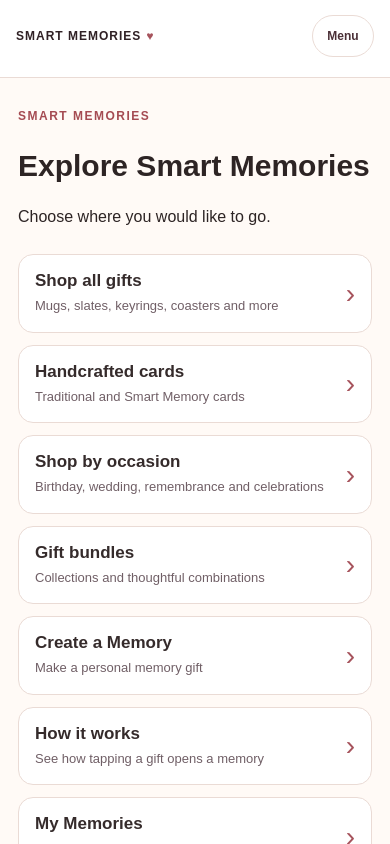
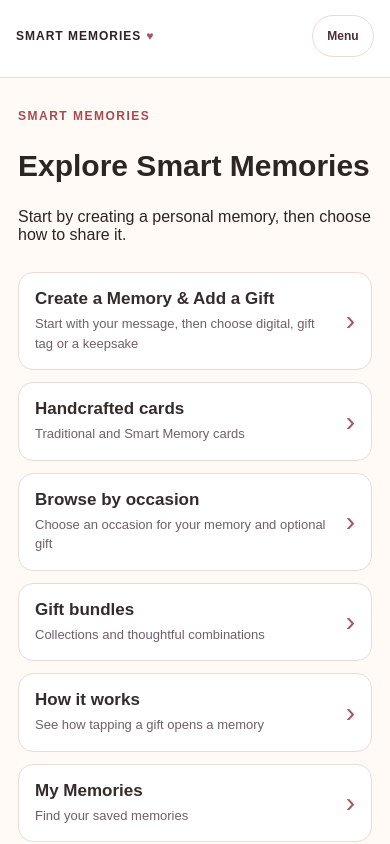
Before and after one commit to jorjuel/smart-memories, a Next.js app: page /menu in a window 390 px wide. Shown: the top 844 px of the page. Built offline with nearby package versions, Linux system fonts and the light colour scheme.

Commit message:
Make the mobile menu's main entry the combined Create a Memory and Gift journey

```diff
--- a/app/menu/page.tsx
+++ b/app/menu/page.tsx
@@ -1,11 +1,10 @@
 import Link from 'next/link';
 
 const links = [
-  { href: '/shop', label: 'Shop all gifts', description: 'Mugs, slates, keyrings, coasters and more' },
+  { href: '/create', label: 'Create a Memory & Add a Gift', description: 'Start with your message, then choose digital, gift tag or a keepsake' },
   { href: '/cards', label: 'Handcrafted cards', description: 'Traditional and Smart Memory cards' },
-  { href: '/occasions', label: 'Shop by occasion', description: 'Birthday, wedding, remembrance and celebrations' },
+  { href: '/occasions', label: 'Browse by occasion', description: 'Choose an occasion for your memory and optional gift' },
   { href: '/bundles', label: 'Gift bundles', description: 'Collections and thoughtful combinations' },
-  { href: '/create', label: 'Create a Memory', description: 'Make a personal memory gift' },
   { href: '/how-it-works', label: 'How it works', description: 'See how tapping a gift opens a memory' },
   { href: '/memories', label: 'My Memories', description: 'Find your saved memories' },
   { href: '/account/orders', label: 'My Orders', description: 'Track your gift orders' },
@@ -18,7 +17,7 @@ export default function MenuPage() {
     <section className="smStandaloneMenu">
       <span className="eyebrow">SMART MEMORIES</span>
       <h1>Explore Smart Memories</h1>
-      <p>Choose where you would like to go.</p>
+      <p>Start by creating a personal memory, then choose how to share it.</p>
       <div className="smStandaloneMenuLinks">
         {links.map((link) => (
           <Link key={link.href} href={link.href} className="smStandaloneMenuLink">
```
